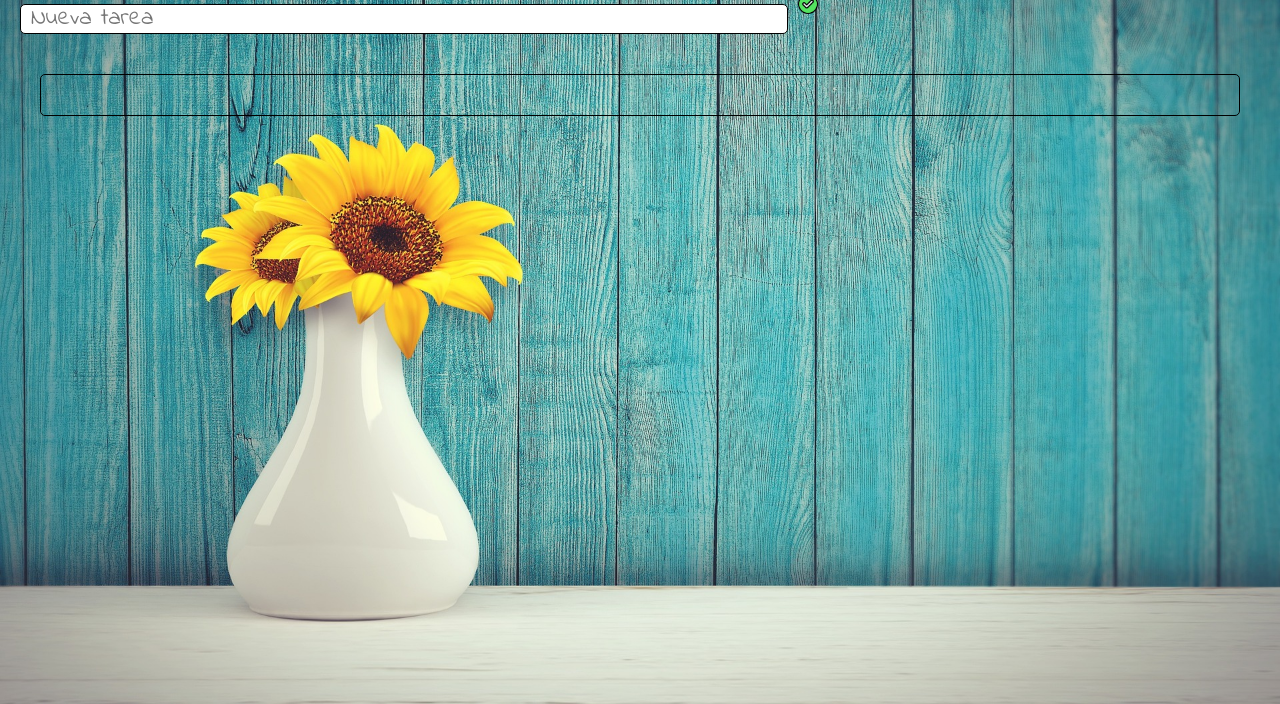
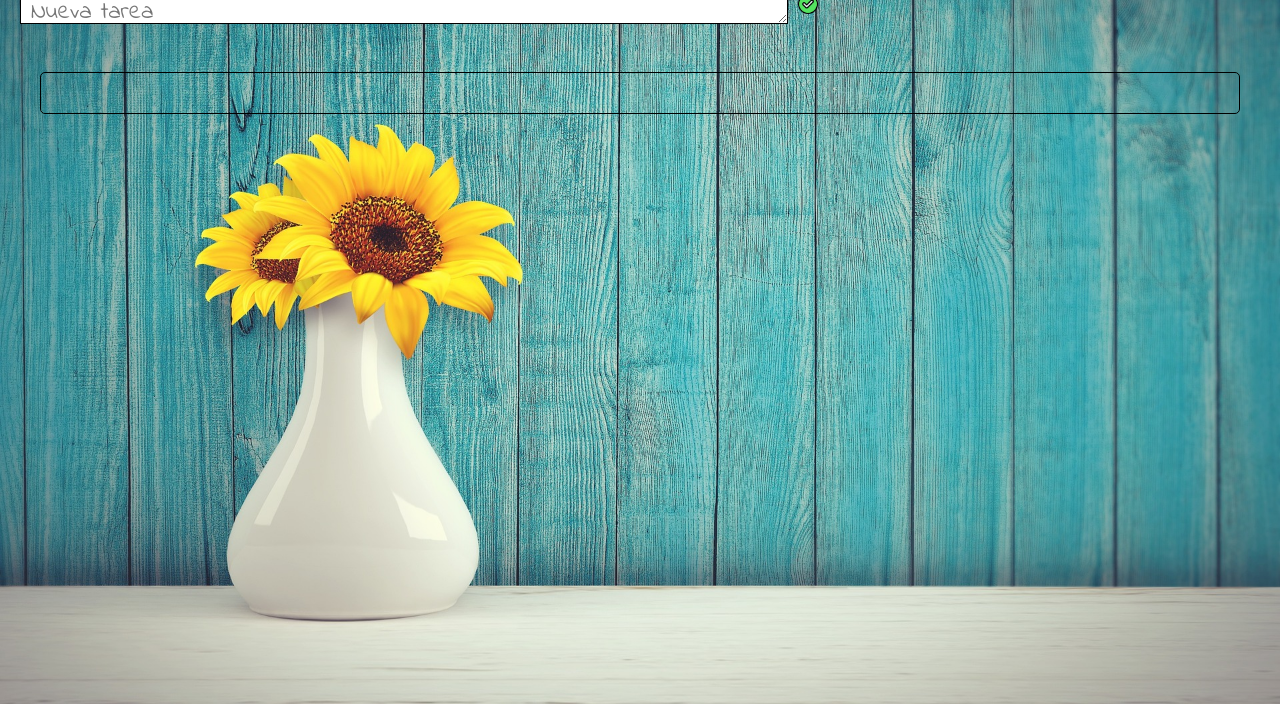
Before and after one commit to VanesaGR/To-do-list, a React app: page / in a window 1280 px wide. Shown: the part 96-800 px from the top of the page. Built offline with nearby package versions, Linux system fonts and the light colour scheme.

Commit message:
Final version

```diff
--- a/src/components/App.js
+++ b/src/components/App.js
@@ -25,8 +25,8 @@ function App() {
   return (
       <div className='full-container'>
       <h1 className='title'>To-do List</h1>
-      <input
-        type="text"
+      <textarea
+        maxLength={250}
         value={newTask}
         onChange={(e) => setNewTask(e.target.value)}
         placeholder="Nueva tarea"
--- a/src/styles/App.css
+++ b/src/styles/App.css
@@ -35,7 +35,6 @@
   margin-left: 20px;
   width: 60%;
   border: 1px solid black;
-  border-radius: 5px;
   height: 30px;
   font-size: 24px;
 }
```
